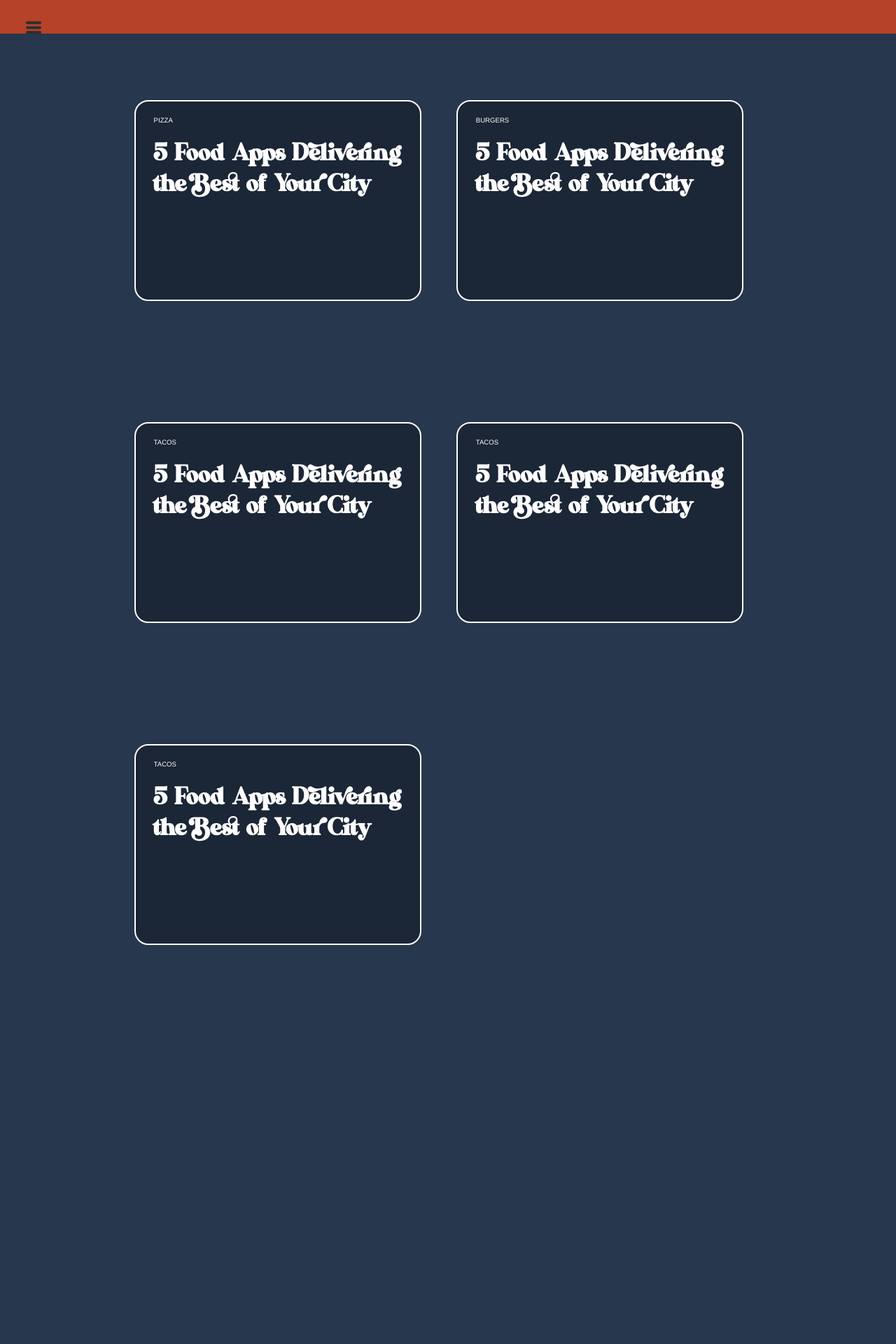
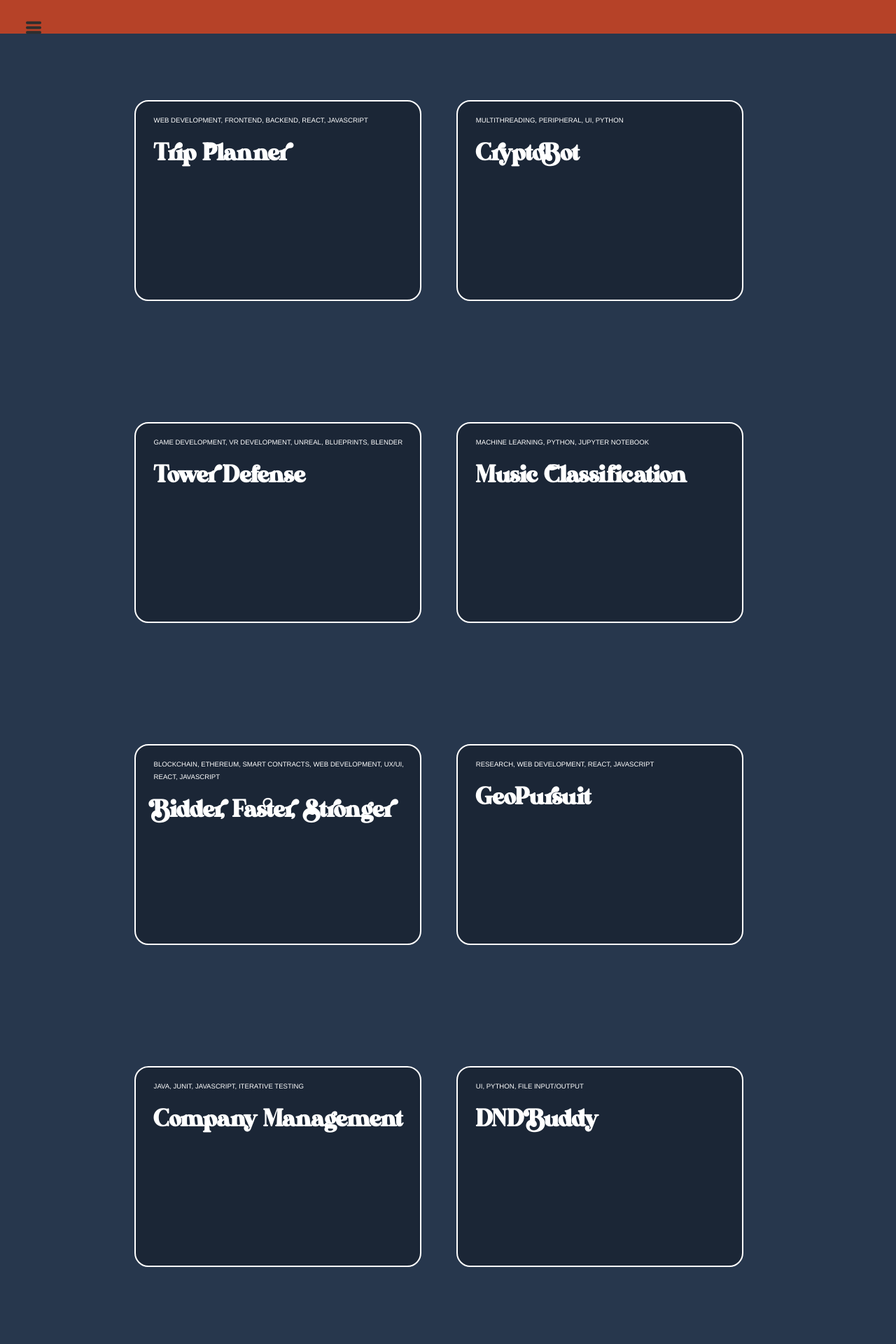
Before and after one commit to Retrope13/Personal-Website, a React (Create React App) app: page /projects in a window 1280 px wide. Shown: the top 1920 px of the page at 70% size. Before the commit the page ends 1436 px from the top, so only its background shows below. Built offline with nearby package versions, Linux system fonts and the light colour scheme.

Commit message:
modify contents

```diff
--- a/src/CardList.tsx
+++ b/src/CardList.tsx
@@ -40,39 +40,59 @@ export const CardList = () => {
 const cardData: CardData[] = [
     {
         id: "a",
-        category: "Pizza",
-        title: "5 Food Apps Delivering the Best of Your City",
-        pointOfInterest: 80,
-        backgroundColor: "#814A0E"
+        category: "Web Development, Frontend, Backend, React, Javascript",
+        title: "Trip Planner",
+
+        innerText: "one"
       },
 
       {
         id: "b",
-        category: "Burgers",
-        title: "5 Food Apps Delivering the Best of Your City",
-        pointOfInterest: 80,
-        backgroundColor: "#814A0E"
+        category: "Multithreading, Peripheral, UI, Python",
+        title: "CryptoBot",
+        innerText: "two"
       },
 
       {
         id: "c",
-        category: "Tacos",
-        title: "5 Food Apps Delivering the Best of Your City",
-        pointOfInterest: 80,
-        backgroundColor: "#814A0E"
+        category: "Game development, VR development, Unreal, Blueprints, Blender",
+        title: "Tower Defense",
+        innerText: "fdsafds"
       },
       {
         id: "d",
-        category: "Tacos",
-        title: "5 Food Apps Delivering the Best of Your City",
-        pointOfInterest: 80,
-        backgroundColor: "#814A0E"
+        category: "Machine learning, Python, Jupyter notebook",
+        title: "Music Classification",
+        innerText: "fdsafds"
       },
       {
         id: "e",
-        category: "Tacos",
-        title: "5 Food Apps Delivering the Best of Your City",
-        pointOfInterest: 80,
-        backgroundColor: "#814A0E"
+        category: "Blockchain, Ethereum, Smart contracts, Web development, UX/UI, React, JavaScript",
+        title: "Bidder, Faster, Stronger",
+        innerText: "fdsafds"
+      },
+      {
+        id: "f",
+        category: "Research, Web Development, React, JavaScript",
+        title: "GeoPursuit",
+        innerText: "fdsafds"
+      },
+      {
+        id: "g",
+        category: "Java, JUnit, JavaScript, Iterative testing ",
+        title: "Company Management",
+        innerText: "fdsafds"
+      },
+      {
+        id: "h",
+        category: "UI, Python, File input/output",
+        title: "DNDBuddy",
+        innerText: "fdsafds"
+      },
+      {
+        id: "i",
+        category: "Python, Linguistic analysis, Image stitching, File input/output",
+        title: "Translator",
+        innerText: "fdsafds"
       },
 ];
```
